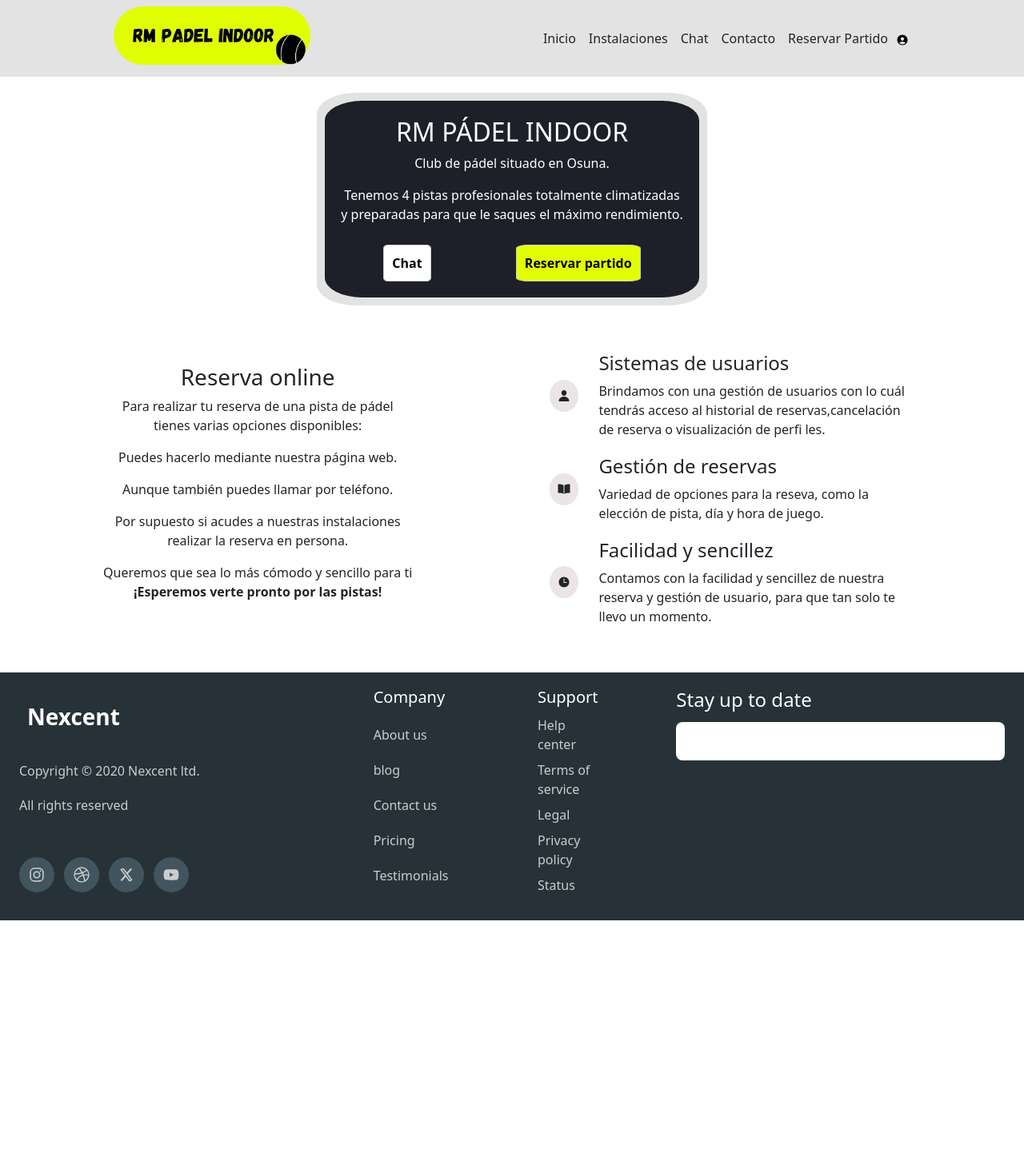
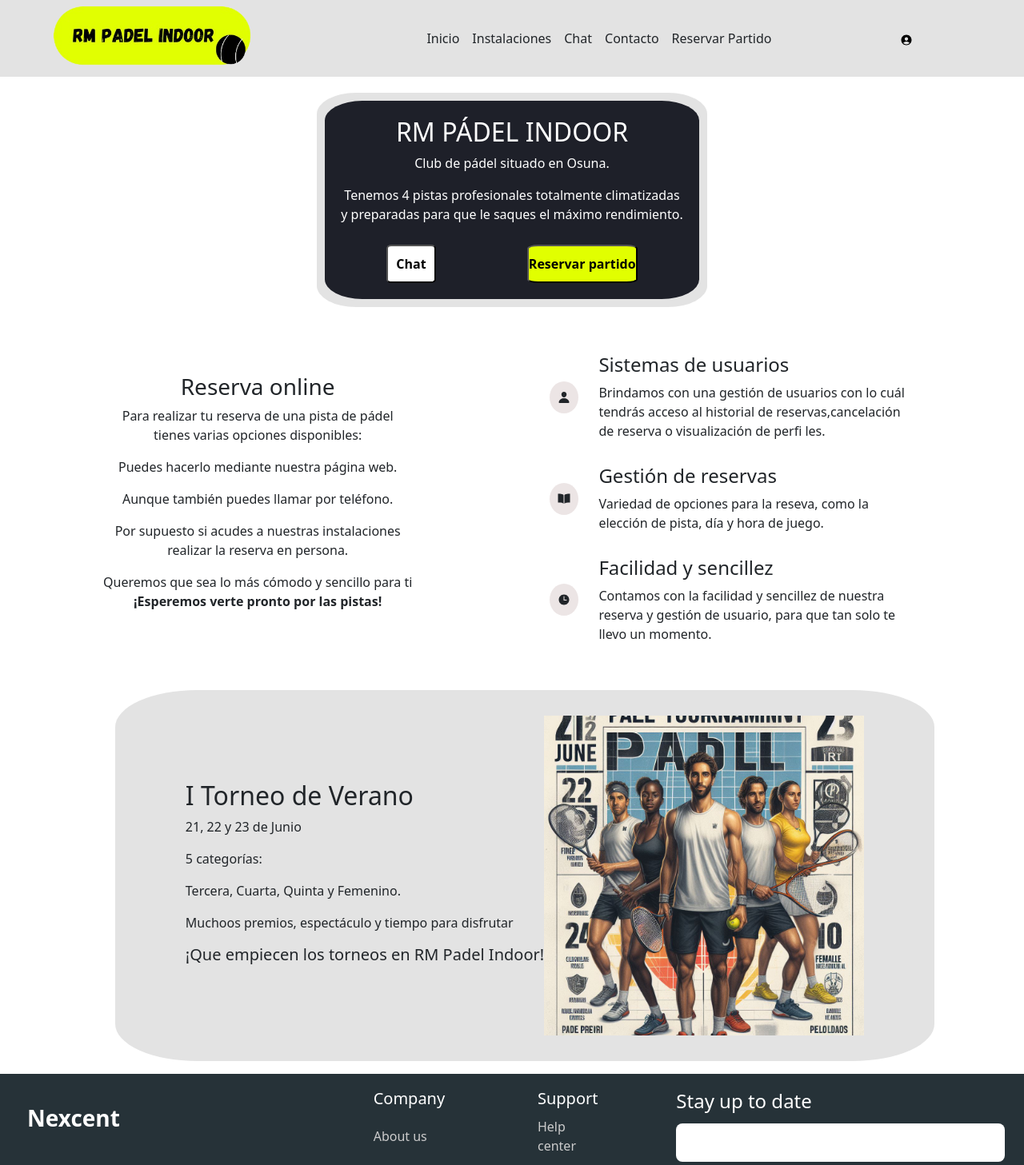
Before and after one commit to rubenmh4/frontTFG, a React (Vite) app in the folder front-end-tfg/: page / in a window 1280 px wide. Shown: the top 1457 px of the page at 80% size. Before the commit the page ends 1151 px from the top, so only its background shows below. Built offline with nearby package versions, Linux system fonts and the light colour scheme.

Commit message:
Arreglos estilos

```diff
--- a/front-end-tfg/src/Pages/Index/Index.css
+++ b/front-end-tfg/src/Pages/Index/Index.css
@@ -1,3 +1,4 @@
+/*First box of the center*/
 .index-container{
     display: flex;
     flex-wrap: wrap;
@@ -46,8 +47,9 @@
     border-radius: 10%;
     font-weight: bold;
     background-color: #ffff;
+    padding: 10px;
 }
-
+/*Section the info*/
 .index-container-mid {
     display: flex;
     flex-direction: row;
@@ -67,16 +69,47 @@
     flex-direction: column;
     width: 40%;
     text-align: left;
+    gap: 10px;
+}
+/*Section of tournament*/
+.index-container-tournament{
+    width: 100%;
+    display: flex;
+    justify-content: center;
+    align-items: center;
+    margin: 1rem;
+}
+
+.index-info-tournament{
+    background-color:#e3e3e3 ;
+    width: 80%;
+    display: flex;
+    flex-direction: row;
+    padding: 2rem;
+    justify-content: center;
+    align-items: center;
+    border-radius: 10%;
+}
+
+.index-section-img img {
+    max-height: 400px;
 }
 
 
+/*design responsive*/
 @media screen and (max-width:850px) {
     .index-container-mid {
         flex-direction: column;
     }
 
     .index-info-section {
-        width: 60%;
+        width: 70%;
         margin-top: 20px;
     }
 }
+@media screen and (max-width:650px) {
+    .index-info-section {
+        width: 100%;
+
+    }
+}
--- a/front-end-tfg/src/Pages/Index/Index.jsx
+++ b/front-end-tfg/src/Pages/Index/Index.jsx
@@ -1,30 +1,30 @@
 import { Link } from "react-router-dom";
 import "./Index.css";
-import { IoPerson ,IoBookSharp,IoTime  } from "react-icons/io5";
+import { IoPerson, IoBookSharp, IoTime } from "react-icons/io5";
 import { Card } from "../../components/card/Card";
+import imageTournament from './tournamentPadel.jpeg'
 
 export const Index = () => {
-
-  const itemsInfo =  [
+  const itemsInfo = [
     {
-        title:'Sistemas de usuarios',
-        span: 'Brindamos con una gestión de usuarios con lo cuál tendrás acceso al historial de reservas,cancelación de reserva o visualización de perfi les.',
-        icon: <IoPerson/>
+      title: "Sistemas de usuarios",
+      span: "Brindamos con una gestión de usuarios con lo cuál tendrás acceso al historial de reservas,cancelación de reserva o visualización de perfi les.",
+      icon: <IoPerson />,
     },
     {
-        title:'Gestión de reservas',
-        span: 'Variedad de opciones para la reseva, como la elección de pista, día y hora de juego.',
-        icon:<IoBookSharp />
+      title: "Gestión de reservas",
+      span: "Variedad de opciones para la reseva, como la elección de pista, día y hora de juego.",
+      icon: <IoBookSharp />,
     },
     {
-        title:'Facilidad y sencillez',
-        span: 'Contamos con la facilidad y sencillez de nuestra reserva y gestión de usuario, para que tan solo te llevo un momento.',
-        icon:<IoTime  />
-    }
-
-  ]
+      title: "Facilidad y sencillez",
+      span: "Contamos con la facilidad y sencillez de nuestra reserva y gestión de usuario, para que tan solo te llevo un momento.",
+      icon: <IoTime />,
+    },
+  ];
   return (
     <>
+      {/**first box of the center */}
       <div className="index-container">
         <div className="index-ajuste">
           <div className="index-subContainer">
@@ -37,30 +37,34 @@ export const Index = () => {
               </p>
             </div>
             <div className="index-buttons">
-            <button className="index-button"> <Link to="/chat" className="header-route">
+              <button className="index-button">
+                {" "}
+                <Link to="/chat" className="header-route">
                   Chat
-                </Link></button>
-            <button className="index-button-lima"> <Link to="/reservarPartido" className="header-route">
+                </Link>
+              </button>
+              <button className="index-button-lima">
+                {" "}
+                <Link to="/reservarPartido" className="header-route">
                   Reservar partido
-                </Link></button>
+                </Link>
+              </button>
             </div>
           </div>
         </div>
       </div>
-
+      {/**Section the info */}
       <div className="index-container-mid">
         <div className="index-info-reserva">
           <h3>Reserva online</h3>
-          <p>Para realizar tu reserva de una pista de pádel <br />
+          <p>
+            Para realizar tu reserva de una pista de pádel <br />
             tienes varias opciones disponibles:
           </p>
+          <p>Puedes hacerlo mediante nuestra página web.</p>
+          <p>Aunque también puedes llamar por teléfono.</p>
           <p>
-            Puedes hacerlo mediante nuestra página web.
-          </p>
-          <p>
-            Aunque también puedes llamar por teléfono.
-          </p>
-          <p>Por supuesto si acudes a nuestras instalaciones <br />
+            Por supuesto si acudes a nuestras instalaciones <br />
             realizar la reserva en persona.
           </p>
           <p>
@@ -69,13 +73,30 @@ export const Index = () => {
           </p>
         </div>
         <div className="index-info-section">
-            {
-              itemsInfo.map((item,index) => (
+          {itemsInfo.map((item, index) => (
             <Card key={index} title={item.title} span={item.span}>
               {item.icon}
             </Card>
-              ))
-            }
+          ))}
+        </div>
+      </div>
+      {/** Section the next tournament*/}
+
+      <div className="index-container-tournament">
+      <div className="index-info-tournament">
+        <div className="index-section-text">
+          <h2>I Torneo de Verano</h2>
+          <p>21, 22 y 23 de Junio</p>
+          <p>5 categorías: </p>
+          <p>
+            Tercera, Cuarta, Quinta y Femenino.
+          </p>
+          <p>Muchoos premios, espectáculo y tiempo para disfrutar</p>
+          <h5>¡Que empiecen los torneos en RM Padel Indoor!</h5>
+        </div>
+        <div className="index-section-img">
+            <img src={imageTournament} alt="Image of tournament" />
+        </div>
       </div>
       </div>
     </>
--- a/front-end-tfg/src/components/Header/Header.css
+++ b/front-end-tfg/src/components/Header/Header.css
@@ -14,7 +14,6 @@ nav {
 }
 .header-logo img {
   max-height:80px;
-
 }
 
 
@@ -23,7 +22,7 @@ nav {
   flex-direction: row;
   justify-content: space-around;
   align-items: center;
-
+  width: 60%;
 }
 .header-routes {
   display: flex;
@@ -46,12 +45,8 @@ Link {
   display: none;
 }
 
-button {
-  border: 1px solid #ccc;
-  padding: 10px;
-  background-color: #f0f0f0;
-}
-.header-iconPerson {
+
+.header-iconPerson , .header-button{
   background: none;
   border: none;
 }
```
Also changed, not shown: front-end-tfg/src/Pages/Index/fondoSectionPalas.png (deleted), front-end-tfg/src/Pages/Index/tournamentPadel.jpeg (added). Lines whose indentation alone changed are shown as unchanged.
